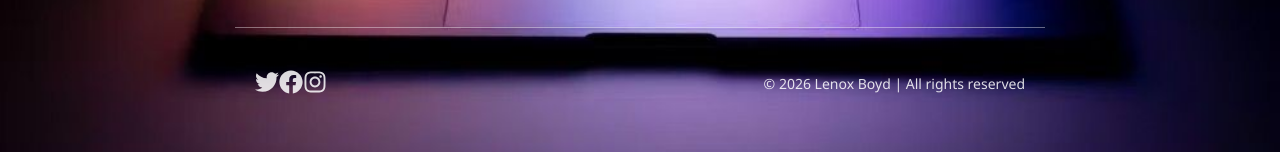
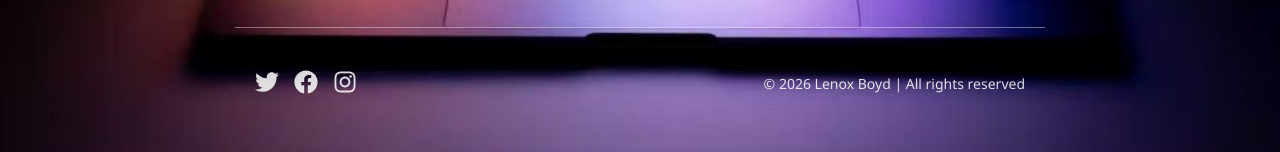
Before and after one commit to Top053/portfolio, a React (Vite) app: page / in a window 1280 px wide. Shown: the part 645-797 px from the top of the page. Built offline with nearby package versions, Linux system fonts and the light colour scheme.

Commit message:
add class for contact icons

```diff
--- a/src/icons.jsx
+++ b/src/icons.jsx
@@ -3,9 +3,11 @@ import { FaTwitter, FaFacebook, FaInstagram } from 'react-icons/fa';
 function Contacticons(){
     return(
         <div>
-            <a href="https://x.com/boyd_dgaf" target="_blank" rel="noopener noreferrer" className="text-blue-500 hover:text-blue-700"><FaTwitter size={24} /></a>
-            <a href="https://www.facebook.com/lenox.boyd.12" target="_blank" rel="noopener noreferrer" className="text-blue-500 hover:text-blue-700"><FaFacebook size={24} /></a>
-            <a href="https://www.instagram.com/persona.non.grrrata/" target="_blank" rel="noopener noreferrer" className="text-blue-500 hover:text-blue-700"><FaInstagram size={24} /></a>
+            <div className="icons">
+                <a href="https://x.com/boyd_dgaf" target="_blank" rel="noopener noreferrer" className="text-blue-500 hover:text-blue-700"><FaTwitter size={24} /></a>
+                <a href="https://www.facebook.com/lenox.boyd.12" target="_blank" rel="noopener noreferrer" className="text-blue-500 hover:text-blue-700"><FaFacebook size={24} /></a>
+                <a href="https://www.instagram.com/persona.non.grrrata/" target="_blank" rel="noopener noreferrer" className="text-blue-500 hover:text-blue-700"><FaInstagram size={24} /></a>
+            </div>
         </div>
     );
 }
--- a/src/index.css
+++ b/src/index.css
@@ -192,6 +192,10 @@ footer{
     font-size: 14px;
     opacity: 0.85;
 }
+.icons{
+    display: flex;
+    gap: 15px;
+}
 @media (min-width:768px) {
     .main{
         max-width:850px;
```
